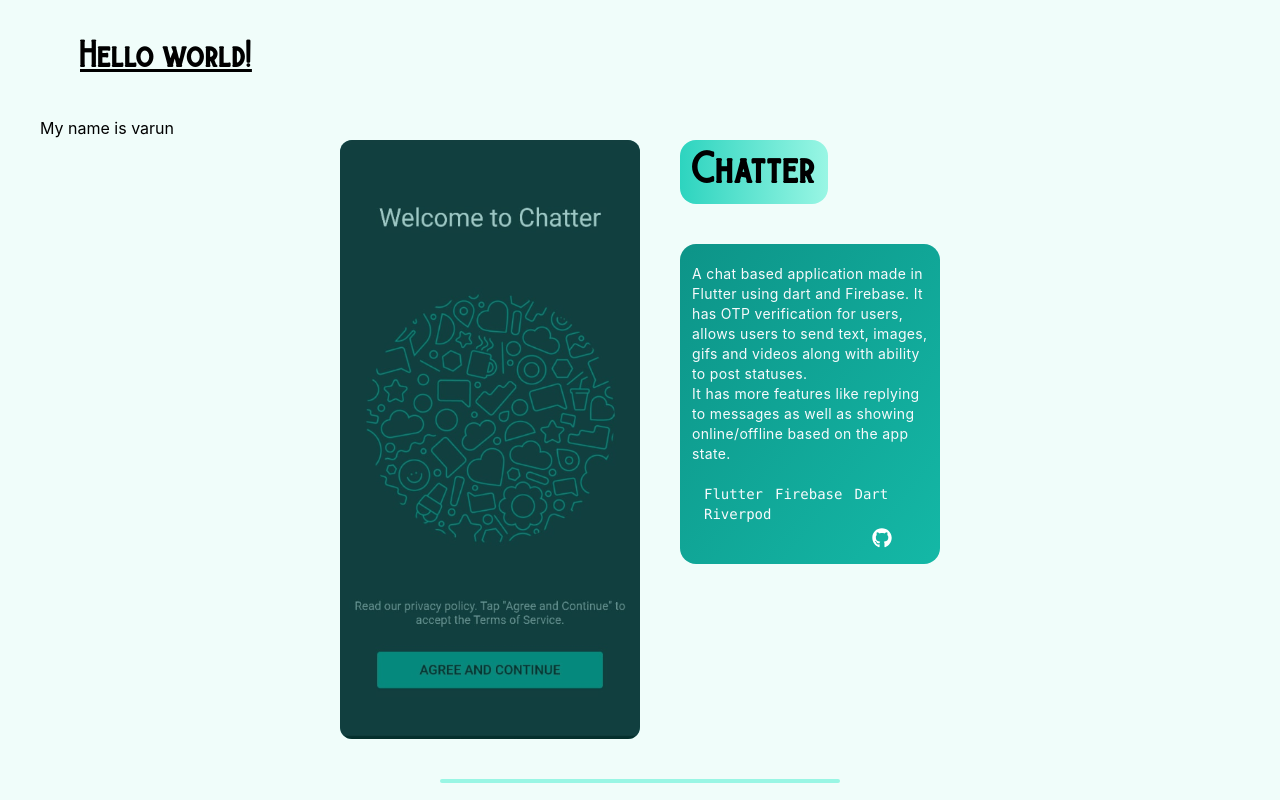
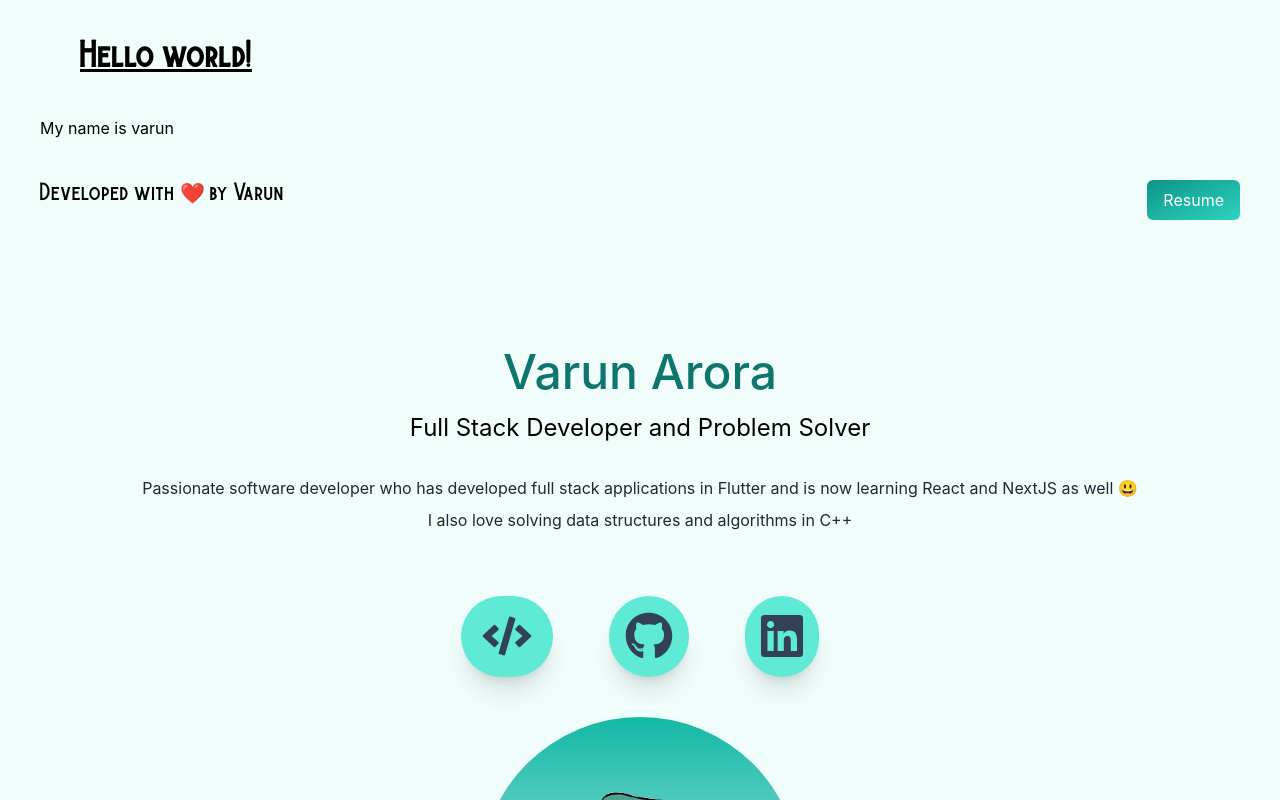
Before and after one commit to VarunArora14/angular-portfolio, an Angular app: page / in a window 1280 px wide. Shown: the top 800 px of the page. Built offline with nearby package versions, Linux system fonts and the light colour scheme; no server answers.

Commit message:
configured intro

```diff
--- a/src/app/app.component.html
+++ b/src/app/app.component.html
@@ -12,5 +12,6 @@
     [hardSolved]="hardSolved"
     [ranking]="ranking"
   ></app-leetcode-view> -->
-  <app-projects-view></app-projects-view>
+  <!-- <app-projects-view></app-projects-view> -->
+  <app-intro-component></app-intro-component>
 </div>
--- a/src/app/app.module.ts
+++ b/src/app/app.module.ts
@@ -7,12 +7,14 @@ import { AppComponent } from './app.component';
 import { LeetcodeViewComponent } from './leetcode-view/leetcode-view.component';
 import { ProjectsViewComponent } from './projects-view/projects-view.component';
 import { FontAwesomeModule } from '@fortawesome/angular-fontawesome';
+import { IntroComponentComponent } from './intro-component/intro-component.component';
 
 @NgModule({
   declarations: [
     AppComponent,
     LeetcodeViewComponent,
-    ProjectsViewComponent
+    ProjectsViewComponent,
+    IntroComponentComponent
   ],
   imports: [
     BrowserModule,
--- /dev/null
+++ b/src/app/intro-component/intro-component.component.css
@@ -0,0 +1,3 @@
+fa-icon {
+  color: #334155;
+}
--- /dev/null
+++ b/src/app/intro-component/intro-component.component.html
@@ -0,0 +1,71 @@
+<section class="min-h-screen">
+  <nav class="py-10 mb-10 flex justify-between">
+    <h1 class="text-xl font-burtons">Developed with ❤️ by Varun</h1>
+
+    <ul class="flex items-center">
+      <li>
+        <div
+          class="bg-gradient-to-tl from-teal-400 to-teal-600 text-white px-4 py-2 border-none rounded-md ml-8 hover:from-pink-500 hover:to-yellow-500"
+        >
+          <a
+            target="_blank"
+            rel="noreferrer"
+            href="https://drive.google.com/file/d/1H4O8CJyn_EuA4qqzAf9DshoLla0vHMNC/view?usp=sharing"
+          >
+            Resume
+          </a>
+        </div>
+      </li>
+    </ul>
+  </nav>
+  <div class="p-10 text-center">
+    <h2 class="font-medium py-2 text-5xl text-teal-700">Varun Arora</h2>
+    <h3 class="py-2 text-2xl">Full Stack Developer and Problem Solver</h3>
+    <p class="leading-8 py-5 text-base text-gray-800">
+      Passionate software developer who has developed full stack applications in
+      Flutter and is now learning React and NextJS as well 😃
+      <br />I also love solving data structures and algorithms in C++
+    </p>
+  </div>
+
+  <div class="gap-14 flex justify-center text-5xl text-gray-600">
+    <div
+      class="shadow-xl bg-teal-300 hover:bg-teal-400 p-4 rounded-full transition ease-in-out delay-50 hover:-translate-y-1 hover:scale-110 duration-250"
+    >
+      <a href="#leetcodeLink">
+        <fa-icon [icon]="faCode" transform="shrink-3"></fa-icon>
+      </a>
+    </div>
+
+    <div class="gap-14 flex justify-center text-5xl text-gray-600">
+      <div
+        class="shadow-xl bg-teal-300 hover:bg-teal-400 p-4 rounded-full transition ease-in-out delay-50 hover:-translate-y-1 hover:scale-110 duration-250"
+      >
+        <a href="#githubLink"> <fa-icon [icon]="faGithub"></fa-icon> </a>
+      </div>
+
+      <div class="gap-14 flex justify-center text-5xl text-gray-600">
+        <div
+          class="shadow-xl bg-teal-300 hover:bg-teal-400 p-4 rounded-full transition ease-in-out delay-50 hover:-translate-y-1 hover:scale-110 duration-250"
+        >
+          <a
+            target="_blank"
+            rel="noreferrer"
+            href="https://www.linkedin.com/in/varun-arora-335225192/"
+          >
+            <fa-icon [icon]="faLinkedIn"></fa-icon>
+          </a>
+        </div>
+      </div>
+    </div>
+  </div>
+  <div
+    class="bg-gradient-to-b from-teal-500 rounded-full w-80 h-80 mt-10 mx-auto"
+  >
+    <img
+      src="../../assets/game.gif"
+      alt="avatar image"
+      class="p-4 rounded-full"
+    />
+  </div>
+</section>
--- /dev/null
+++ b/src/app/intro-component/intro-component.component.ts
@@ -0,0 +1,21 @@
+import { Component, OnInit } from '@angular/core';
+import { faGithub, faLinkedin } from "@fortawesome/free-brands-svg-icons"
+import { faCode } from "@fortawesome/free-solid-svg-icons"
+
+@Component({
+  selector: 'app-intro-component',
+  templateUrl: './intro-component.component.html',
+  styleUrls: ['./intro-component.component.css']
+})
+export class IntroComponentComponent implements OnInit {
+
+  constructor() { }
+
+  ngOnInit(): void {
+  }
+
+  faLinkedIn = faLinkedin
+  faGithub = faGithub;
+  faCode = faCode
+
+}
```
Also changed, not shown: 1 other file (tests, documents, lock files or other folders).
